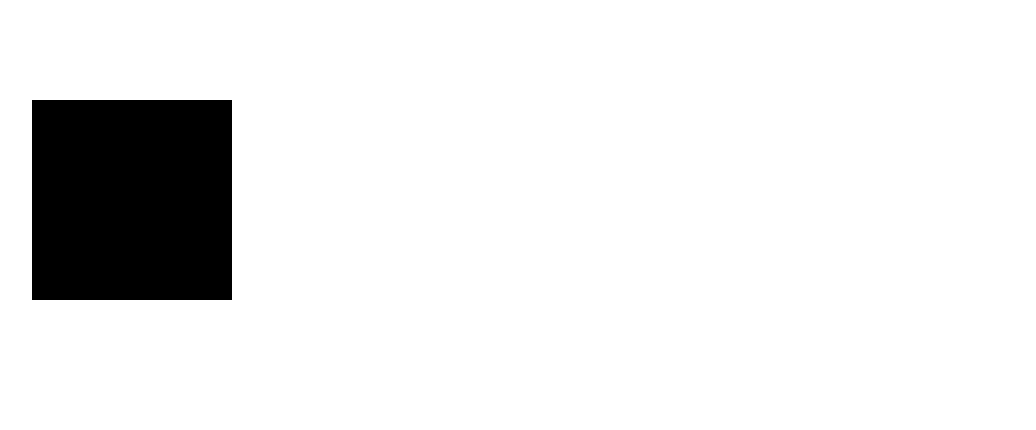
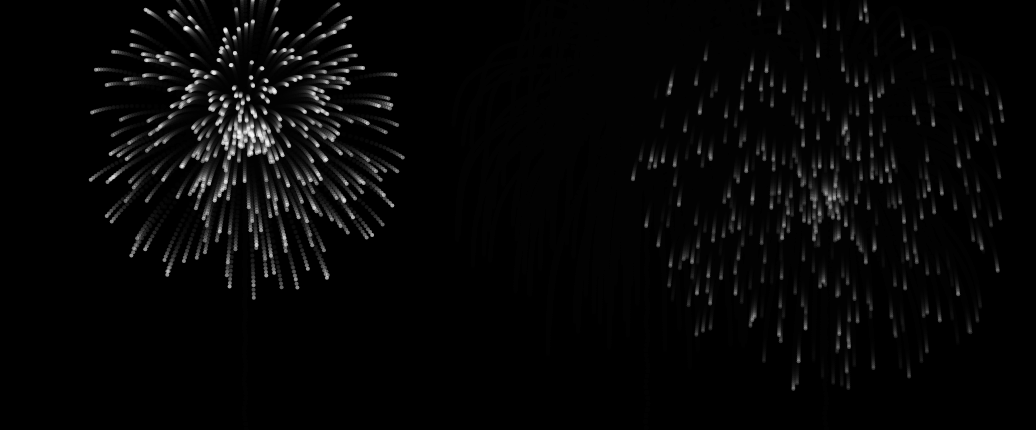
Before and after one commit to jiyean99/fireworks-effect, a plain HTML site: page index.html in a window 1280 px wide. Shown: the whole page, without its empty margins (68-1104 px from the left). Drawn offline with Linux system fonts and the light colour scheme.

Commit message:
#불꽃놀이 효과
[설명] 불꽃 파티클과 꼬리 생성

```diff
--- a/index.html
+++ b/index.html
@@ -4,7 +4,7 @@
     <meta charset="UTF-8">
     <title>Fireworks Effect</title>
     <link rel="stylesheet" href="css/style.css">
-    <script type="module" src="js/script.js"></script>
+    <script type="module" src="js/index.js"></script>
 </head>
 <body>
     <canvas></canvas>
--- a/js/CanvasOption.js
+++ b/js/CanvasOption.js
@@ -7,5 +7,6 @@ export default class CanvasOption {
     this.interval = 1000 / this.fps
     this.canvasWidth = innerWidth
     this.canvasHeight = innerHeight
+    this.bgColor = '#000000'
   }
 }
--- /dev/null
+++ b/js/Particle.js
@@ -0,0 +1,34 @@
+import CanvasOption from './CanvasOption.js'
+import { randomNumBetween } from './utils.js'
+
+export default class Particle extends CanvasOption {
+  constructor(x, y, vx, vy, opacity, color) {
+    super()
+    this.x = x
+    this.y = y
+    this.vx = vx
+    this.vy = vy
+    this.opacity = opacity
+    this.gravity = 0.12
+    this.friction = 0.93
+    this.color = color
+  }
+  update(){
+    this.vy += this.gravity
+
+    this.vx *= this.friction
+    this.vy *= this.friction
+
+    this.x += this.vx
+    this.y += this.vy
+
+    this.opacity -= 0.01
+  }
+  draw(){
+    this.ctx.fillStyle = `rgba(255, 255, 255, ${this.opacity})`
+    this.ctx.beginPath()
+    this.ctx.arc(this.x, this.y, 2, 0, Math.PI * 2)
+    this.ctx.fill()
+    this.ctx.closePath()
+  }
+}
--- /dev/null
+++ b/js/Tail.js
@@ -0,0 +1,31 @@
+import CanvasOption from './CanvasOption.js'
+import { randomNumBetween } from './utils.js'
+
+export default class Tail extends CanvasOption{
+  constructor(x, vy, color) {
+    super()
+    this.x = x
+    this.y = this.canvasHeight
+    this.vy = vy
+    this.color = color
+    // this.opacity = 1
+    this.angle = randomNumBetween(0, 2)
+    this.friction = 0.985
+  }
+  update(){
+    this.vy *= this.friction
+    this.y += this.vy
+
+    this.angle += 1
+    this.x += Math.cos(this.angle) * this.vy * 0.2
+
+    this.opacity = -this.vy * 0.1
+  }
+  draw(){
+    this.ctx.fillStyle = `rgba(${this.color}, ${this.opacity})`
+    this.ctx.beginPath()
+    this.ctx.arc(this.x, this.y, 2, 0, Math.PI * 2)
+    this.ctx.fill()
+    this.ctx.closePath()
+  }
+}
--- /dev/null
+++ b/js/index.js
@@ -0,0 +1,92 @@
+import CanvasOption from './CanvasOption.js'
+import Tail from './Tail.js'
+import Particle from './Particle.js'
+import { hypotenuse, randomNumBetween } from './utils.js'
+class Canvas extends CanvasOption {
+  constructor() {
+    super()
+
+    this.tails = []
+    this.particles = []
+  }
+  init(){
+    this.canvasWidth = innerWidth
+    this.canvasHeight = innerHeight
+    this.canvas.width = this.canvasWidth * this.dpr
+    this.canvas.height = this.canvasHeight * this.dpr
+    this.ctx.scale(this.dpr, this.dpr)
+
+    this.canvas.style.width = this.canvasWidth + 'px'
+    this.canvas.style.height = this.canvasHeight + 'px'
+
+    this.createParticles()
+  }
+
+  createTail(){
+    const x = randomNumBetween(this.canvasWidth * 0.2, this.canvasWidth * 0.8)
+    const vy = this.canvasHeight * randomNumBetween(0.01, 0.015) * -1
+    const color = '255, 255, 255'
+    this.tails.push(new Tail(x, vy, color))
+  }
+
+  createParticles(x, y, color){
+    const PARTICLE_NUM = 400
+    for (let i = 0; i < PARTICLE_NUM; i++){
+      const r = randomNumBetween(2, 100) * hypotenuse(innerWidth, innerHeight) * 0.0001
+      const angle = Math.PI / 180 * randomNumBetween(0, 360)
+      const vx = r * Math.cos(angle)
+      const vy = r * Math.sin(angle)
+      const opacity = randomNumBetween(0.6, 0.9)
+      this.particles.push(new Particle(x, y, vx, vy, opacity, color))
+    }
+  }
+  render(){
+    let now, delta
+    let then = Date.now()
+
+    const frame = () => {
+      requestAnimationFrame(frame)
+      now = Date.now()
+      delta = now - then
+      console.log(this.opacity)
+      if (delta < this.interval) return
+      this.ctx.fillStyle = this.bgColor + '40'
+      this.ctx.fillRect( 0,0,this.canvasWidth, this.canvasHeight)
+
+      if (Math.random() < 0.03) this.createTail()
+
+      this.tails.forEach((tail, index) => {
+        tail.update()
+        tail.draw()
+
+        if (tail.vy > -0.7 ){
+          this.tails.splice(index, 1)
+          this.createParticles(tail.x, tail.y, tail.color)
+        }
+      })
+
+      this.particles.forEach((particle, index) => {
+        particle.update()
+        particle.draw()
+
+        if (particle.opacity < 0) {
+          this.particles.splice(index, 1)
+        }
+      })
+
+      then = now - (delta % this.interval)
+    }
+    requestAnimationFrame(frame)
+  }
+}
+
+const canvas = new Canvas()
+
+window.addEventListener('load',() => {
+  canvas.init()
+  canvas.render()
+})
+
+window.addEventListener('resize',() => {
+  canvas.init()
+})
--- a/js/script.js
+++ /dev/null
@@ -1,45 +0,0 @@
-import CanvasOption from './CanvasOption.js'
-
-class Canvas extends CanvasOption {
-  constructor() {
-    super()
-  }
-  init(){
-    this.canvasWidth = innerWidth
-    this.canvasHeight = innerHeight
-    this.canvas.width = this.canvasWidth * this.dpr
-    this.canvas.height = this.canvasHeight * this.dpr
-    this.ctx.scale(this.dpr, this.dpr)
-
-    this.canvas.style.width = this.canvasWidth + 'px'
-    this.canvas.style.height = this.canvasHeight + 'px'
-  }
-
-  render(){
-    let now, delta
-    let then = Date.now()
-
-    const frame = () => {
-      requestAnimationFrame(frame)
-      now = Date.now()
-      delta = now - then
-      if (delta < this.interval) return
-
-      this.ctx.fillRect(100, 100, 200, 200)
-
-      then = now - (delta % this.interval)
-    }
-    requestAnimationFrame(frame)
-  }
-}
-
-const canvas = new Canvas()
-
-window.addEventListener('load',() => {
-  canvas.init()
-  canvas.render()
-})
-
-window.addEventListener('resize',() => {
-  canvas.init()
-})
--- /dev/null
+++ b/js/utils.js
@@ -0,0 +1,7 @@
+export const randomNumBetween = (min, max) => {
+  return Math.random() * (max - min) + min
+}
+
+export const hypotenuse = (x, y) => {
+  return Math.sqrt(Math.pow(x, 2) + Math.pow(y, 2))
+}
```
